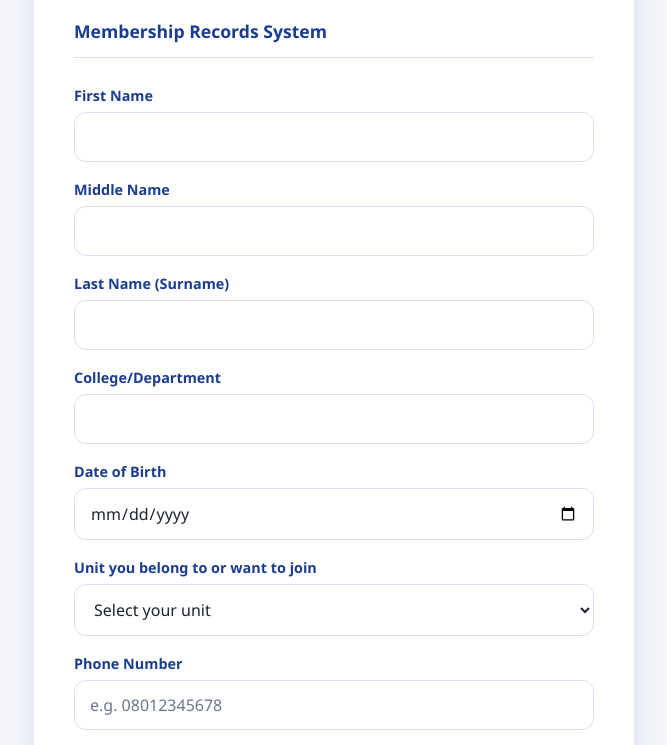
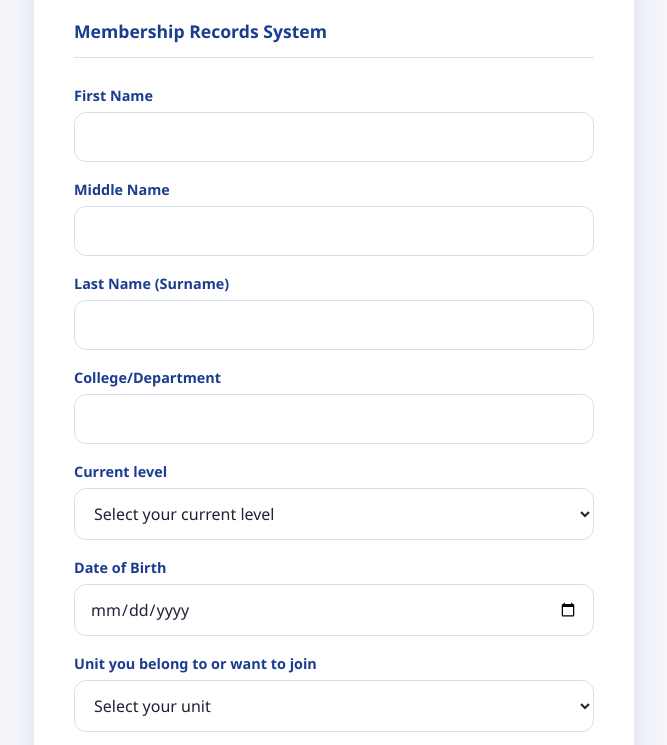
Before and after one commit to WU-Chapel/all_members, a plain HTML site: page index.html in a window 1280 px wide. Shown: the part 295-1040 px from the top of the page, without its empty margins (306-973 px from the left). Drawn offline with Linux system fonts and the light colour scheme.

Commit message:
Student level sorting (#3)
Adds a required Student Level dropdown (100–500 Level) to the WUC Chapel membership form and supports student level synchronization.

```diff
--- a/index.html
+++ b/index.html
@@ -44,6 +44,20 @@
                 <label for="department">College/Department</label>
                 <input type="text" id="department" name="Department" required>
             </div>
+
+
+            <div class="form-group">
+                <label for="level">Current level</label>
+                <select id="level" name="Student Level" required>
+                    <option value="" disabled selected>Select your current level</option>
+                    <option value="100 Level">100 Level</option>
+                    <option value="200 Level">200 Level</option>
+                    <option value="300 Level">300 Level</option>
+                    <option value="400 Level">400 Level</option>
+                    <option value="500 Level">500 Level</option>
+                </select>
+            </div>
+
 
             <div class="form-group">
                 <label for="dateOfBirth">Date of Birth</label>
```
